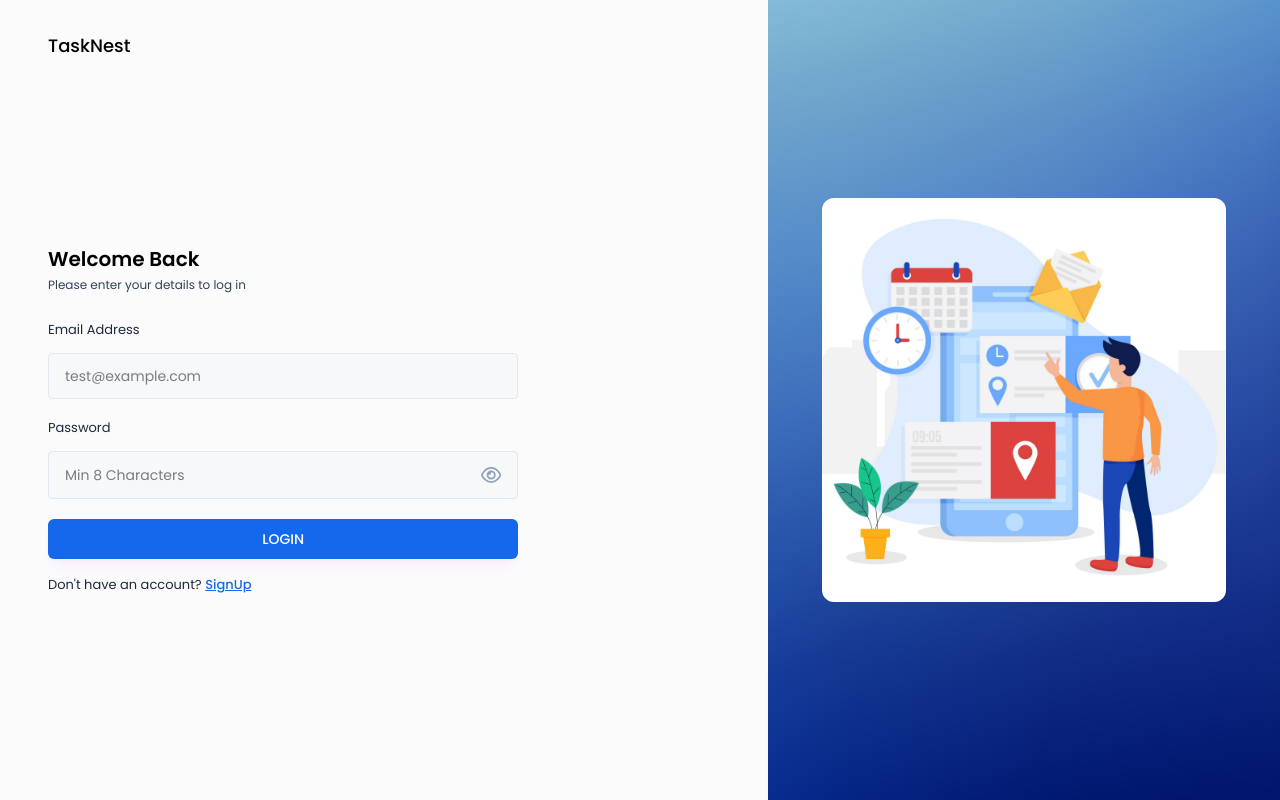
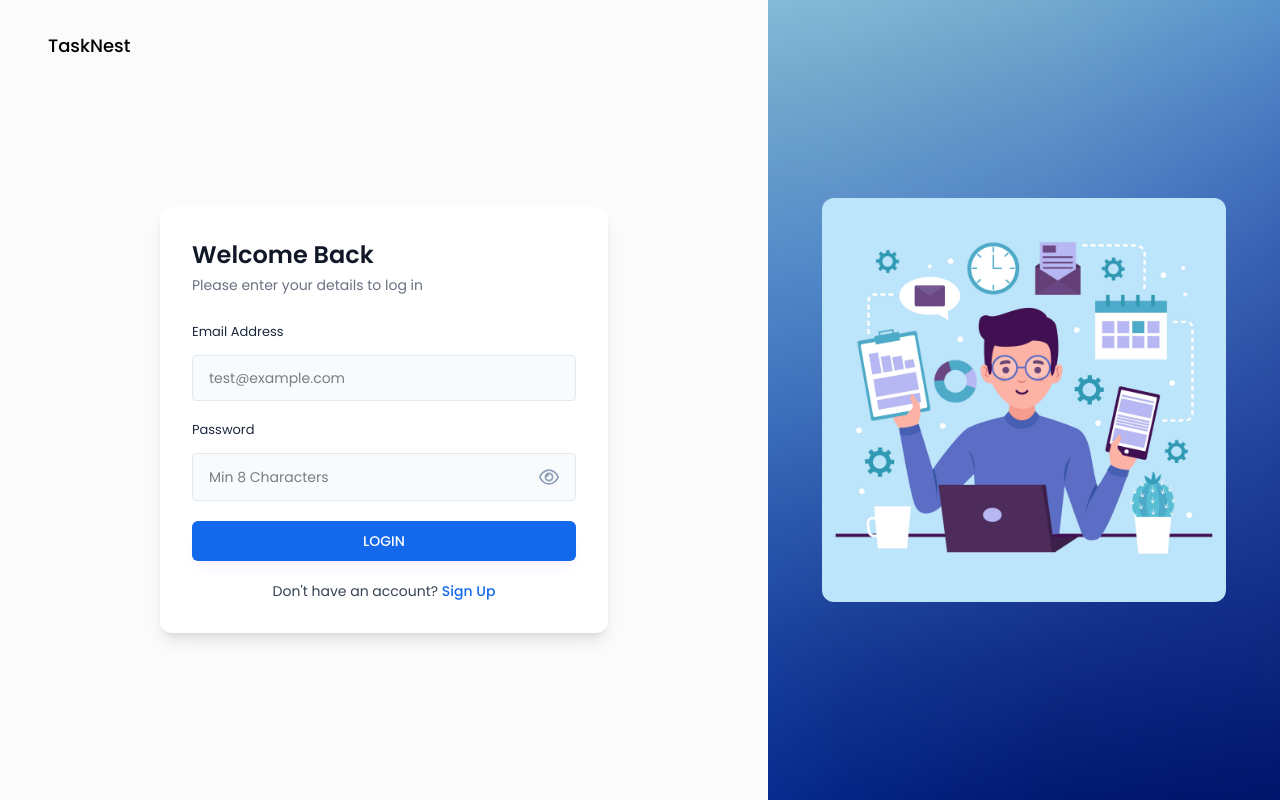
Before and after one commit to tharunkeragala/TaskNest, a React (Vite) app in the folder frontend/TaskNest/: page /login in a window 1280 px wide. Built offline with nearby package versions, Linux system fonts and the light colour scheme.

Commit message:
styling login and signup

```diff
--- a/frontend/TaskNest/src/components/layouts/AuthLayout.jsx
+++ b/frontend/TaskNest/src/components/layouts/AuthLayout.jsx
@@ -4,7 +4,7 @@ import UI_IMG from "../../assets/images/auth-img.png";
 const AuthLayout = ({ children }) => {
   return (
     <div className="flex">
-      <div className="w-screen h-screen md:w-[60vw] px-12 pt-8 pb-12 ">
+      <div className="w-screen h-screen md:w-[60vw] px-12 pt-8 pb-12">
         <h2 className="text-lg font-medium text-black">TaskNest</h2>
         {children}
       </div>
--- a/frontend/TaskNest/src/index.css
+++ b/frontend/TaskNest/src/index.css
@@ -19,7 +19,7 @@
 }
 
 .input-box {
-  @apply w-full flex justify-between gap-3 text-sm text-black bg-slate-100/50 rounded px-4 py-3 mb-4 mt-3 border border-slate-200 outline-none;
+  @apply w-full flex justify-between gap-3 text-sm text-black bg-slate-100/50 rounded px-4 py-3 mb-4 mt-3 border border-slate-200 transition focus-within:border-primary focus-within:ring-2 focus-within:ring-primary/30;
 }
 
 .btn-primary {
--- a/frontend/TaskNest/src/pages/Auth/Login.jsx
+++ b/frontend/TaskNest/src/pages/Auth/Login.jsx
@@ -12,8 +12,7 @@ const Login = () => {
   const [password, setPassword] = useState("");
   const [error, setError] = useState(null);
 
-
-  const {updateUser} = useContext(UserContext)
+  const { updateUser } = useContext(UserContext);
   const navigate = useNavigate();
 
   //Handle Login form submit
@@ -43,7 +42,7 @@ const Login = () => {
 
       if (token) {
         localStorage.setItem("token", token);
-        updateUser(response.data)
+        updateUser(response.data);
 
         //Redirect based on role
         if (role === "admin") {
@@ -63,13 +62,14 @@ const Login = () => {
 
   return (
     <AuthLayout>
-      <div className="lg:w-[70%] h-3/4 md:h-full flex flex-col justify-center">
-        <h3 className="text-xl font-semibold text-black">Welcome Back</h3>
-        <p className="text-xs text-slate-700 mt-1 mb-6">
+      <div className="w-full h-full flex items-center justify-center">
+        <div className="w-full max-w-md bg-white rounded-xl shadow-lg p-8">
+          <h3 className="text-2xl font-semibold text-gray-900">Welcome Back</h3>
+          <p className="text-sm text-gray-500 mt-1 mb-6">
             Please enter your details to log in
           </p>
 
-        <form onSubmit={handleLogin}>
+          <form onSubmit={handleLogin} className="space-y-4">
             <Input
               value={email}
               onChange={({ target }) => setEmail(target.value)}
@@ -86,19 +86,23 @@ const Login = () => {
               type="password"
             />
 
-          {error && <p className="text-red-500 text-xs pb-2.5">{error}</p>}
+            {error && <p className="text-red-500 text-xs">{error}</p>}
 
-          <button type="submit" className="btn-primary">
+            <button type="submit" className="w-full btn-primary mt-2">
               LOGIN
             </button>
 
-          <p className="text-[13px] text-slate-800 mt-3">
-            Don't have an account?{" "}
-            <Link className="font-medium text-primary underline" to="/signup">
-              SignUp
+            <p className="text-sm text-gray-700 text-center mt-4">
+              Don&apos;t have an account?{" "}
+              <Link
+                className="font-medium text-primary hover:underline"
+                to="/signup"
+              >
+                Sign Up
               </Link>
             </p>
           </form>
+        </div>
       </div>
     </AuthLayout>
   );
--- a/frontend/TaskNest/src/pages/Auth/SignUp.jsx
+++ b/frontend/TaskNest/src/pages/Auth/SignUp.jsx
@@ -18,14 +18,14 @@ const SignUp = () => {
 
   const [error, setError] = useState(null);
 
-  const {updateUser} = useContext(UserContext)
+  const { updateUser } = useContext(UserContext);
   const navigate = useNavigate();
 
   //Handle SignUp form submit
   const handleSignUp = async (e) => {
     e.preventDefault();
 
-    let profileImageUrl = ''
+    let profileImageUrl = "";
 
     if (!fullName) {
       setError("Please enter full name.");
@@ -46,7 +46,6 @@ const SignUp = () => {
 
     //SignUp API Call
     try {
-
       //Upload image if present
       if (profilePic) {
         const imgUploadRes = await uploadImage(profilePic);
@@ -58,10 +57,10 @@ const SignUp = () => {
         email,
         password,
         profileImageUrl,
-        adminInviteToken
+        adminInviteToken,
       });
 
-      const { token , role } = response.data;
+      const { token, role } = response.data;
 
       if (token) {
         localStorage.setItem("token", token);
@@ -74,7 +73,7 @@ const SignUp = () => {
           navigate("/user/dashboard");
         }
       }
-    } catch (error){
+    } catch (error) {
       if (error.response && error.response.data.message) {
         setError(error.response.data.message);
       } else {
@@ -85,9 +84,12 @@ const SignUp = () => {
 
   return (
     <AuthLayout>
-      <div className="lg:w-full h-auto md:h-full mt-10 md:mt-0 flex flex-col justify-center">
-        <h3 className="text-xl font-semibold text-black">Create an Account</h3>
-        <p className="text-xs text-slate-700 mt-1.5 mb-6">
+      <div className="w-full h-full flex items-center justify-center">
+        <div className="w-full max-w-2xl bg-white rounded-xl shadow-lg p-8">
+          <h3 className="text-2xl font-semibold text-gray-900">
+            Create an Account
+          </h3>
+          <p className="text-sm text-gray-500 mt-1.5 mb-6">
             Join us today by entering your details below.
           </p>
 
@@ -98,8 +100,8 @@ const SignUp = () => {
               <Input
                 value={fullName}
                 onChange={({ target }) => setFullName(target.value)}
-              label={"Full Name"}
-              placeholder={"John"}
+                label="Full Name"
+                placeholder="John"
                 type="text"
               />
 
@@ -128,19 +130,23 @@ const SignUp = () => {
               />
             </div>
 
-          {error && <p className="text-red-500 text-xs pb-2.5">{error}</p>}
+            {error && <p className="text-red-500 text-xs mt-2">{error}</p>}
 
-          <button type="submit" className="btn-primary">
-            SignUp
+            <button type="submit" className="w-full btn-primary mt-4">
+              Sign Up
             </button>
 
-          <p className="text-[13px] text-slate-800 mt-3">
+            <p className="text-sm text-gray-700 text-center mt-4">
               Already have an account?{" "}
-            <Link className="font-medium text-primary underline" to="/login">
+              <Link
+                className="font-medium text-primary hover:underline"
+                to="/login"
+              >
                 Login
               </Link>
             </p>
           </form>
+        </div>
       </div>
     </AuthLayout>
   );
```
Also changed, not shown: frontend/TaskNest/src/assets/images/auth-img.png. Lines whose indentation alone changed are shown as unchanged.
